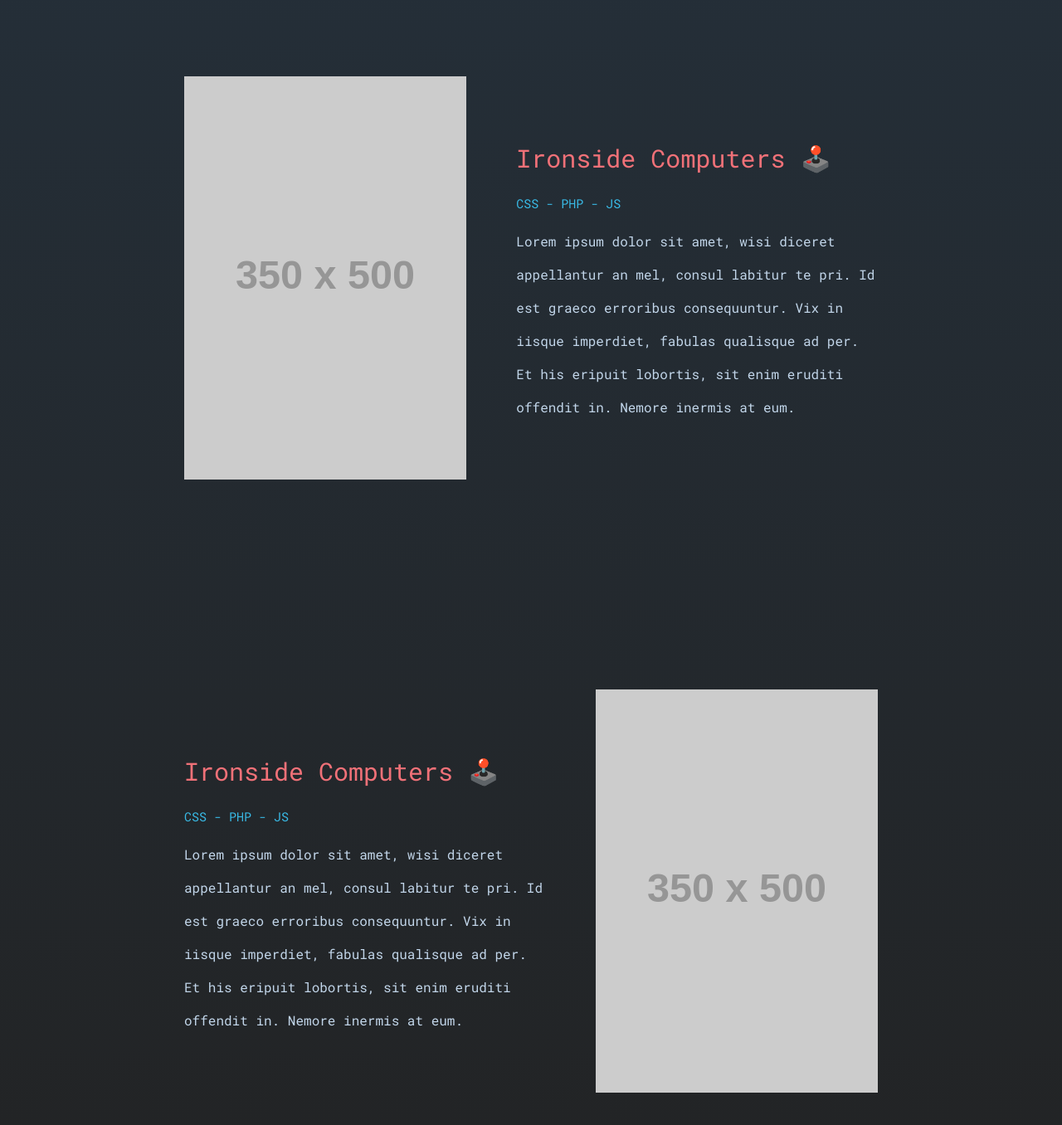
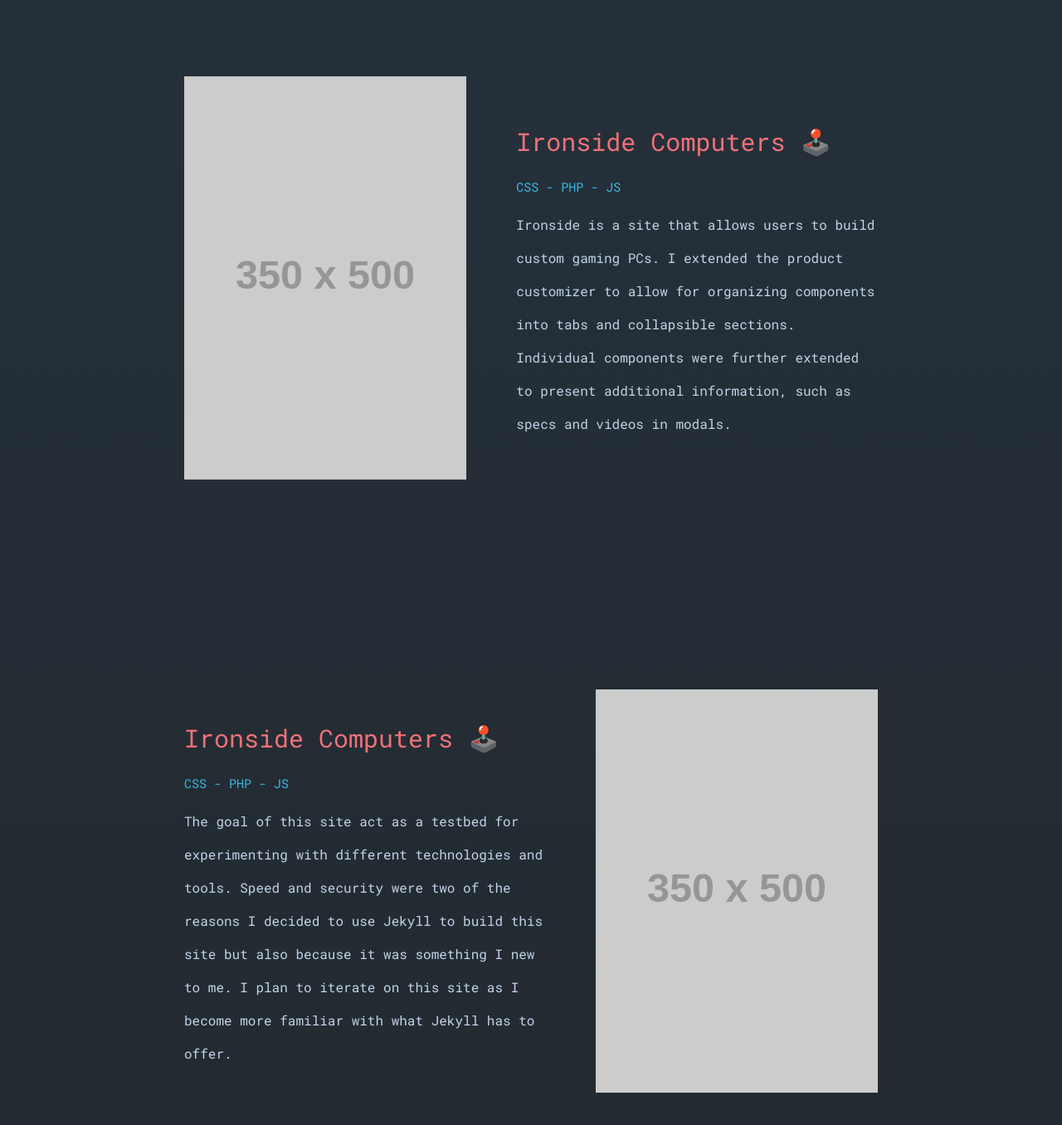
Before and after one commit to normanfrancis/normanfrancis.github.io, a Jekyll site: the page built from index.html, in a window 1280 px wide and 1400 px high, scrolled down 647 px. Shown: the top 1356 px of the window at 83% size. Built offline with Jekyll 4.4.1, drawn with Linux system fonts in a browser that asks for light colours; some of the changed text lies outside the part shown.

Commit message:
update works section

```diff
--- a/_includes/work.html
+++ b/_includes/work.html
@@ -9,8 +9,7 @@
 					<h2 class="Work-description_title">Ironside Computers 🕹️</h2>
 					<h3 class="Work-description_skills">CSS - PHP - JS</h3>
 					<div class="Work-description_copy">
-						<p>Lorem ipsum dolor sit amet, wisi diceret appellantur an mel, consul labitur te pri. Id est graeco erroribus consequuntur. Vix in iisque imperdiet, fabulas qualisque ad per. Et his eripuit lobortis, sit enim eruditi offendit in. Nemore inermis at eum.</p>
-
+						<p>Ironside is a site that allows users to build custom gaming PCs. I extended the product customizer to allow for organizing components into tabs and collapsible sections. Individual components were further extended to present additional information, such as specs and videos in modals.</p>
 					</div>
 				</div>
 			</div>
@@ -27,8 +26,41 @@
 					<h2 class="Work-description_title">Ironside Computers 🕹️</h2>
 					<h3 class="Work-description_skills">CSS - PHP - JS</h3>
 					<div class="Work-description_copy">
-						<p>Lorem ipsum dolor sit amet, wisi diceret appellantur an mel, consul labitur te pri. Id est graeco erroribus consequuntur. Vix in iisque imperdiet, fabulas qualisque ad per. Et his eripuit lobortis, sit enim eruditi offendit in. Nemore inermis at eum.</p>
+						<p>The goal of this site act as a testbed for experimenting with different technologies and tools. Speed and security were two of the reasons I decided to use Jekyll to build this site but also because it was something I new to me.  I plan to iterate on this site as I become more familiar with what Jekyll has to offer.</p>
+					</div>
+				</div>
+			</div>
+		</div>
+	</section>
 
+	<section class="Work">
+		<div class="Work-container container">
+			<div class="Work-illustration Work-col">
+				<a href="https://placeholder.com"><img src="http://via.placeholder.com/350x500"></a>
+			</div>
+			<div class="Work-description Work-col" data-aos="fade">
+				<div class="Work-description_contents">
+					<h2 class="Work-description_title">Ironside Computers 🕹️</h2>
+					<h3 class="Work-description_skills">CSS - PHP - JS</h3>
+					<div class="Work-description_copy">
+						<p>Brave Gunner is 2D vertical shmup inspired by some of my favorites video games. I drew the designs which then made into assets by an artist. The sound effects were made using various VSTs. A novel feature at the time was that  the game utilized the Wiicade API to allow players to use the Wii remote to play when using the Wii’s browser.</p>
+					</div>
+				</div>
+			</div>
+		</div>
+	</section>
+
+	<section class="Work">
+		<div class="Work-container container">
+			<div class="Work-illustration Work-col">
+				<a href="https://placeholder.com"><img src="http://via.placeholder.com/350x500"></a>
+			</div>
+			<div class="Work-description Work-col" data-aos="fade">
+				<div class="Work-description_contents">
+					<h2 class="Work-description_title">Ironside Computers 🕹️</h2>
+					<h3 class="Work-description_skills">CSS - PHP - JS</h3>
+					<div class="Work-description_copy">
+						<p>As the name implies Seals provides seals for various applications - not the animal. The product page was extended to allow for conditional custom options that changed based on what the user selected. The quantity selector was extended to allow users to select quantities from a dropdown based on the product’s tier pricing in the backend.</p>
 					</div>
 				</div>
 			</div>
```
